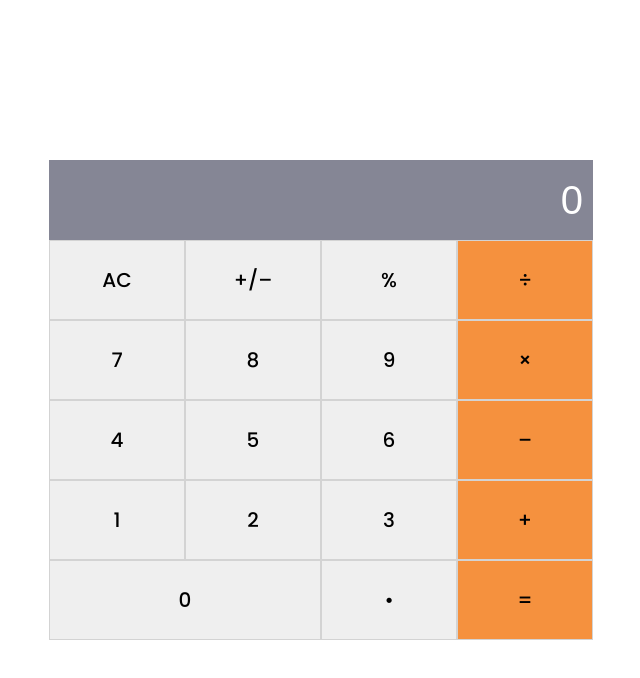
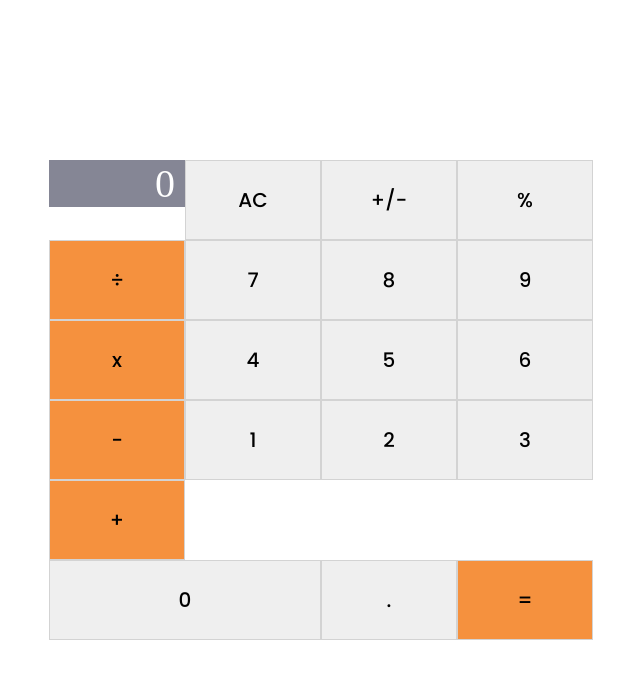
Before and after one commit to dewslyse/math-magicians, a React (Create React App) app: page / in a window 1280 px wide. Shown: the top 678 px of the page, without its empty margins (319-959 px from the left). Built offline with nearby package versions, Linux system fonts and the light colour scheme.

Commit message:
Add logic to Calculator

```diff
--- a/src/components/Calculator.js
+++ b/src/components/Calculator.js
@@ -1,34 +1,54 @@
-/* eslint-disable linebreak-style */
-/* eslint-disable react/jsx-indent */
-
 import React, { PureComponent } from 'react';
 import Button from './Button';
+import calculate from '../logic/calculate';
+import Display from './Display';
 import './Calculator.scss';
 
 export default class Calculator extends PureComponent {
+  constructor(props) {
+    super(props);
+
+    this.state = {
+      total: '0',
+      next: '0',
+      operation: null,
+    };
+  }
+
+  onClick = (e) => {
+    const newValue = calculate(this.state, e.target.innerText);
+    this.setState(newValue);
+    const outPut = document.getElementById('output');
+    if (newValue.next !== null) {
+      outPut.textContent = newValue.next;
+    } else {
+      outPut.textContent = newValue.total;
+    }
+  };
+
   render() {
     return (
       <div className="calculator">
-        <input id="output" type="text" value="0" />
-        <Button text="AC" />
-        <Button text="+/&ndash;" />
-        <Button text="%" />
-        <Button className="operators" text="&divide;" />
-        <Button text="7" />
-        <Button text="8" />
-        <Button text="9" />
-        <Button className="operators" text="&times;" />
-        <Button text="4" />
-        <Button text="5" />
-        <Button text="6" />
-        <Button className="operators" text="&ndash;" />
-        <Button text="1" />
-        <Button text="2" />
-        <Button text="3" />
-        <Button className="operators" text="+" />
-        <Button id="zero" text="0" />
-        <Button text="&bull;" />
-        <Button className="operators" text="=" />
+        <Display />
+        <Button text="AC" onClick={this.onClick} />
+        <Button text="+/-" onClick={this.onClick} />
+        <Button text="%" onClick={this.onClick} />
+        <Button className="operators" text="&divide;" onClick={this.onClick} />
+        <Button text="7" onClick={this.onClick} />
+        <Button text="8" onClick={this.onClick} />
+        <Button text="9" onClick={this.onClick} />
+        <Button className="operators" text="x" onClick={this.onClick} />
+        <Button text="4" onClick={this.onClick} />
+        <Button text="5" onClick={this.onClick} />
+        <Button text="6" onClick={this.onClick} />
+        <Button className="operators" text="-" onClick={this.onClick} />
+        <Button text="1" onClick={this.onClick} />
+        <Button text="2" onClick={this.onClick} />
+        <Button text="3" onClick={this.onClick} />
+        <Button className="operators" text="+" onClick={this.onClick} />
+        <Button id="zero" text="0" onClick={this.onClick} />
+        <Button text="." onClick={this.onClick} />
+        <Button className="operators" text="=" onClick={this.onClick} />
       </div>
     );
   }
```
